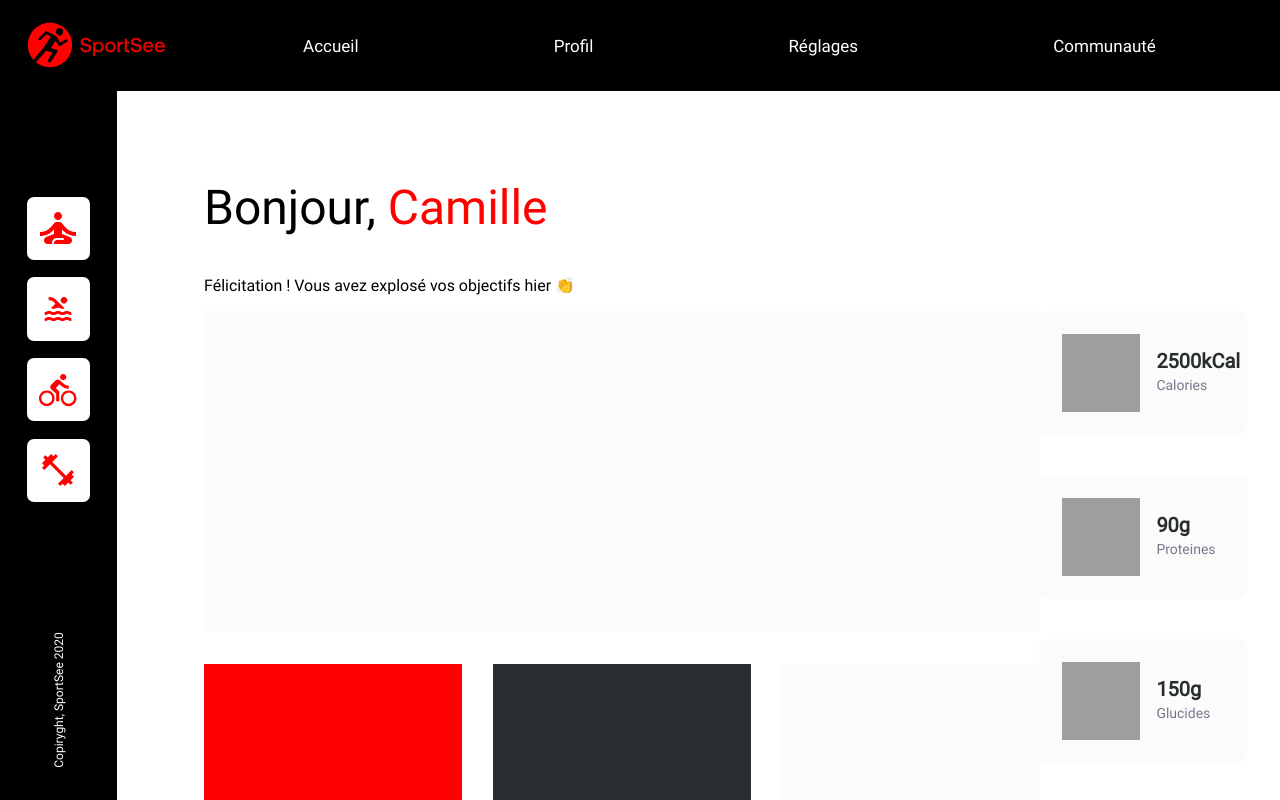
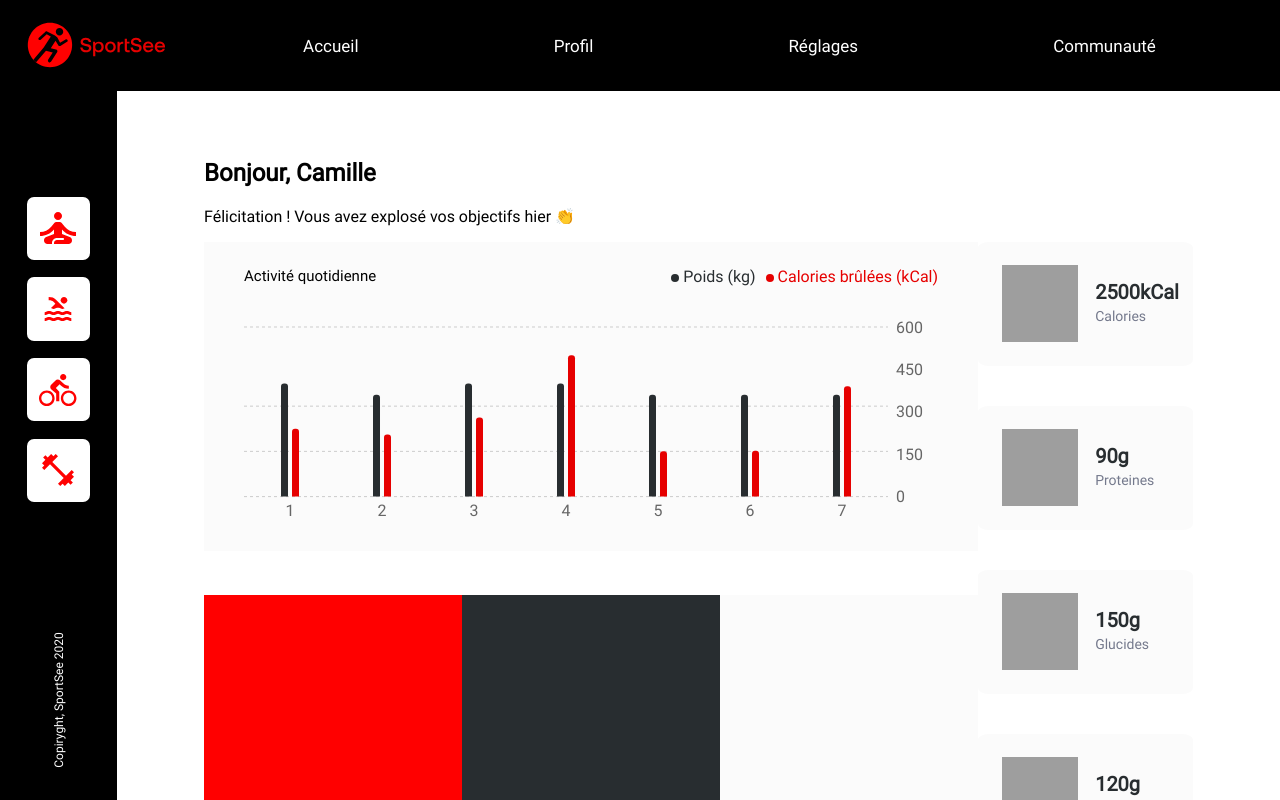
Before and after one commit to Kuusenmetsa/Camille_Crapat_ProjetSimule_SportSee_Frontend, a React (Vite) app: page / in a window 1280 px wide. Shown: the top 800 px of the page. Built offline with nearby package versions, Linux system fonts and the light colour scheme; grey boxes are pictures that could not be loaded.

Commit message:
Création du graphique bar

```diff
--- a/src/components/ChartBar/index.jsx
+++ b/src/components/ChartBar/index.jsx
@@ -1,5 +1,66 @@
+import { ResponsiveContainer, BarChart, Legend, CartesianGrid, XAxis, YAxis, Tooltip, Bar } from 'recharts';
+
 import './index.scss';
 
-export default function ChartBar() {
-	return <div className='chartBar'></div>;
+export default function ChartBar({ data }) {
+	const CustomToolpit = (props) => {
+		const { active, payload } = props;
+		if (active && payload.length > 0) {
+			return (
+				<div className='toolpit'>
+					<p className='toolpit__text toolpit__text--kg'>{`${payload[0].value} kg`}</p>
+					<p className='toolpit__text toolpit__text--kcal'>{`${payload[1].value} kcal`}</p>
+				</div>
+			);
+		}
+	};
+
+	return (
+		<div className='chartBar'>
+			<span className='chartBar__title'>Activité quotidienne</span>
+			<ResponsiveContainer width='100%' aspect={2.5}>
+				<BarChart width={500} height={300} data={data.sessions} margin={{ top: 25, right: 30, bottom: 25, left: 40 }}>
+					<CartesianGrid strokeDasharray='3 3' vertical={false} />
+					<XAxis
+						dataKey='day'
+						axisLine={false}
+						tickLine={false}
+						tickFormatter={(date) => {
+							return date.split('0')[4];
+						}}
+					/>
+					<YAxis
+						dataKey='kilogram'
+						yAxisId='left'
+						orientation='left'
+						axisLine={false}
+						tickLine={false}
+						hide={true}
+						domain={[60, 'dataMax + 5']}
+					/>
+					<YAxis dataKey='calories' yAxisId='right' orientation='right' axisLine={false} tickLine={false} />
+					<Legend align='right' verticalAlign='top' iconSize={8} height={60} />
+					<Tooltip content={<CustomToolpit />} offset={55} />
+					<Bar
+						dataKey='kilogram'
+						yAxisId='left'
+						legendType='circle'
+						fill='#282D30'
+						name='Poids (kg)'
+						radius={[3, 3, 0, 0]}
+						barSize={7}
+					/>
+					<Bar
+						dataKey='calories'
+						yAxisId='right'
+						legendType='circle'
+						fill='#E60000'
+						name='Calories brûlées (kCal)'
+						radius={[3, 3, 0, 0]}
+						barSize={7}
+					/>
+				</BarChart>
+			</ResponsiveContainer>
+		</div>
+	);
 }
--- a/src/components/ChartBar/index.scss
+++ b/src/components/ChartBar/index.scss
@@ -1,5 +1,28 @@
 .chartBar {
-	width: 835px;
-	height: 320px;
+	position: relative;
+	width: 100%;
+	height: auto;
 	background-color: #fbfbfb;
+	&__title {
+		position: absolute;
+		top: 25px;
+		left: 40px;
+		font-size: 15px;
+		font-weight: 500;
+	}
 }
+.toolpit {
+	min-width: 39px;
+	min-height: 63px;
+	padding: 4px;
+	display: flex;
+	flex-direction: column;
+	justify-content: space-between;
+	align-items: center;
+	background-color: #e60000;
+	&__text {
+		color: #fff;
+		font-size: 7px;
+		font-weight: 500;
+	}
+}
--- a/src/pages/Home/index.jsx
+++ b/src/pages/Home/index.jsx
@@ -95,15 +95,15 @@ export default function Home() {
 
 	return (
 		<main className='home'>
-			<div>
-				<h2 className='home__title'>
-					Bonjour, {userIsLoading && <span className='home__title--name'>{user.userInfos.firstName}</span>}
+			<div className='home__header'>
+				<h2 className='home__header--title'>
+					Bonjour, {userIsLoading && <span className='home__header--title--name'>{user.userInfos.firstName}</span>}
 				</h2>
-				<p>Félicitation ! Vous avez explosé vos objectifs hier 👏</p>
+				<p className='home__header--text'>Félicitation ! Vous avez explosé vos objectifs hier 👏</p>
 			</div>
 			<div className='home__dashboard'>
 				<div className='home__dashboard__charts'>
-					{activityIsLoading && <ChartBar />}
+					{activityIsLoading && <ChartBar data={activity} />}
 					<div className='home__dashboard__charts--bottom'>
 						{averageIsLoading && <ChartLine />}
 						{performanceIsLoading && <ChartRadar />}
```
